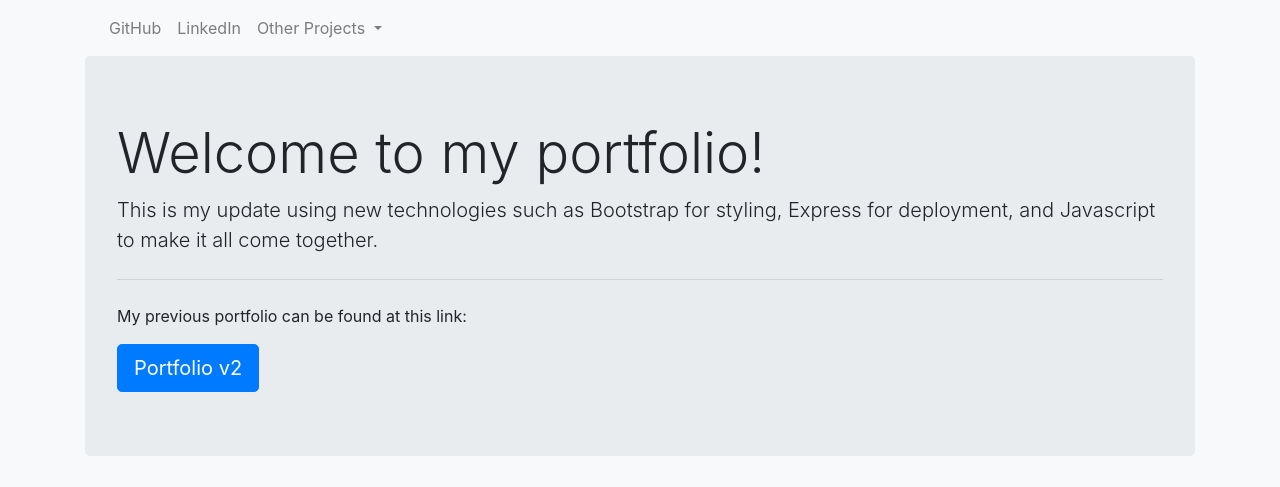
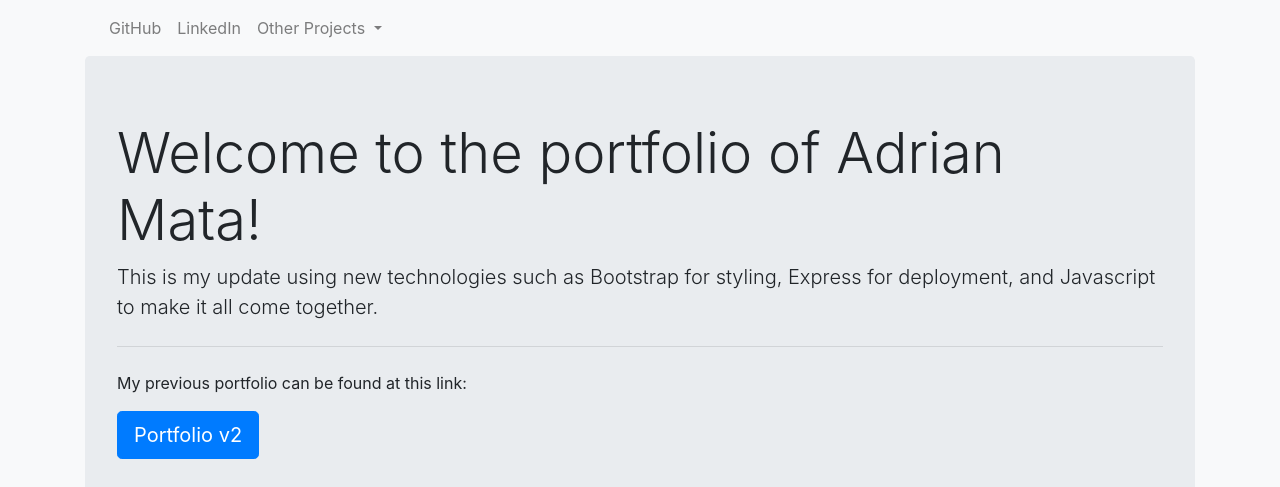
Before and after one commit to amata7/portfolioV3, a website: page index.html in a window 1280 px wide. Shown: the top 487 px of the page. Drawn offline with nearby package versions, Linux system fonts and the light colour scheme.

Commit message:
added name

```diff
--- a/index.html
+++ b/index.html
@@ -39,7 +39,7 @@
 
 
       <div class="jumbotron">
-        <h1 class="display-4">Welcome to my portfolio!</h1>
+        <h1 class="display-4">Welcome to the portfolio of Adrian Mata!</h1>
         <p class="lead">This is my update using new technologies such as Bootstrap for styling, Express for deployment, and Javascript to make it all come together.</p>
         <hr class="my-4">
         <p>My previous portfolio can be found at this link:</p>
```
